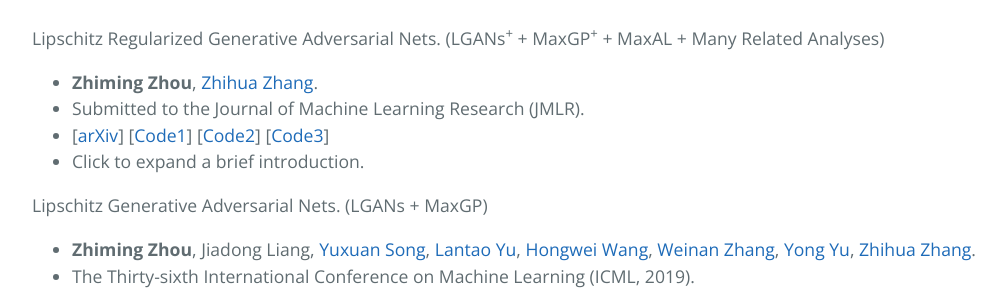
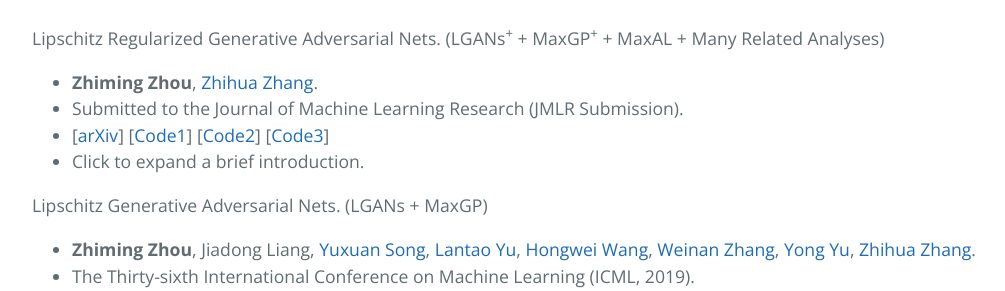
Before and after one commit to ZhimingZhou/zhimingzhou.github.io, a Jekyll site: the page built from index.md, in a window 1280 px wide and 900 px high, scrolled down 954 px. Shown: the part 164-455 px from the top of the window, without its empty margins (64-1069 px from the left). Built offline with Jekyll 4.4.1, drawn with Linux system fonts in a browser that asks for light colours; comment, search, counter and statistics services are not loaded.

Commit message:
Update index.md

```diff
--- a/index.md
+++ b/index.md
@@ -30,7 +30,7 @@ Zhiming is going to be an assistant professor at the Department of Computer Scie
 
 Lipschitz Regularized Generative Adversarial Nets. (LGANs<sup>+</sup> + MaxGP<sup>+</sup> + MaxAL + Many Related Analyses)
 - **Zhiming Zhou**, [Zhihua Zhang](http://www.math.pku.edu.cn/teachers/zhzhang/).
-- Submitted to the Journal of Machine Learning Research (JMLR).
+- Submitted to the Journal of Machine Learning Research (JMLR Submission).
 - \[[arXiv](https://raw.githubusercontent.com/ZhimingZhou/zhimingzhou.github.io/master/assets/Lipschitz_Regularized_GANs.pdf)\]
   \[[Code1](https://github.com/ZhimingZhou/AdaShift-LGANs-MaxGP-refactored)\]
   \[[Code2](https://github.com/ZhimingZhou/LGANs-for-reproduce)\]
```
